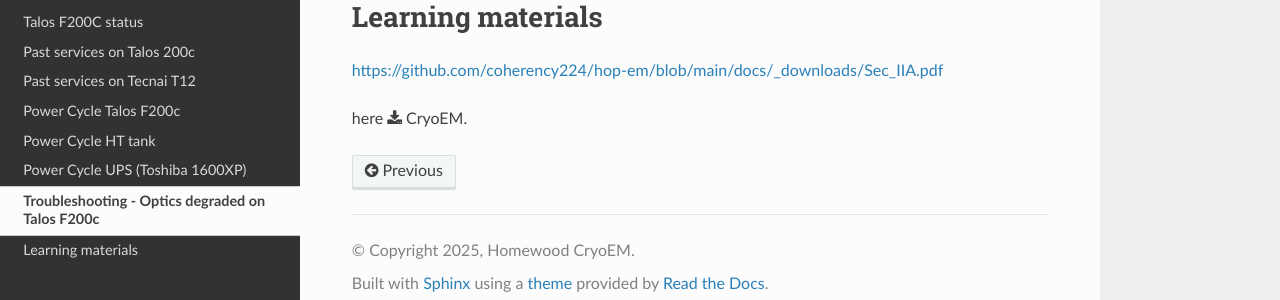
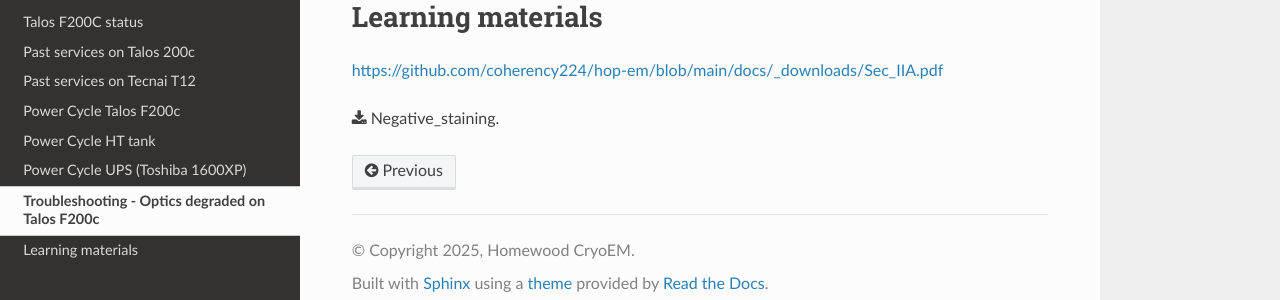
Before and after one commit to coherency224/hop-em, a Sphinx documentation site: the page built from docs/source/Troubleshooting.rst, in a window 1280 px wide. Shown: the part 354-654 px from the top of the page. Built offline with Sphinx 7.4.7 and the Read the Docs theme 3.1.0, drawn with Linux system fonts in a browser that asks for light colours; pages that are not in the unit, such as notebooks, are missing from menus.

Commit message:
Update Troubleshooting.rst

```diff
--- a/docs/source/Troubleshooting.rst
+++ b/docs/source/Troubleshooting.rst
@@ -17,4 +17,4 @@ Learning materials
 
 https://github.com/coherency224/hop-em/blob/main/docs/_downloads/Sec_IIA.pdf
 
-here :download:`CryoEM</_downloads/Sec_IIA.pdf>`.
+:download:`Negative_staining</_downloads/Sec_IIA.pdf>`.
```
